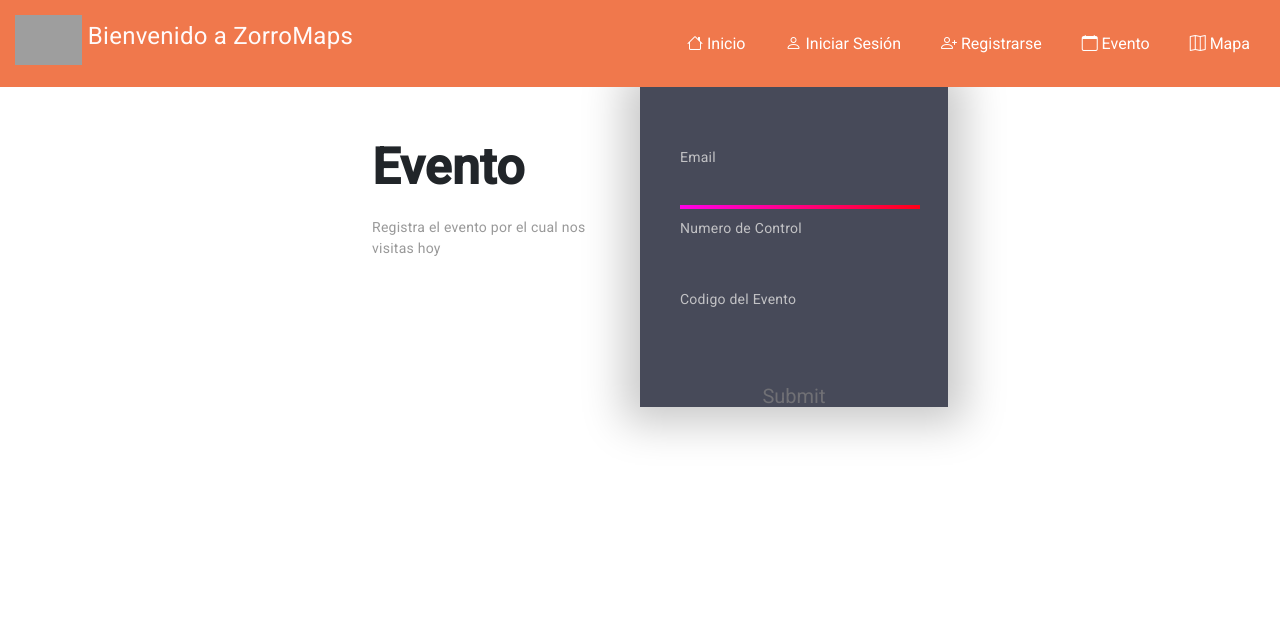
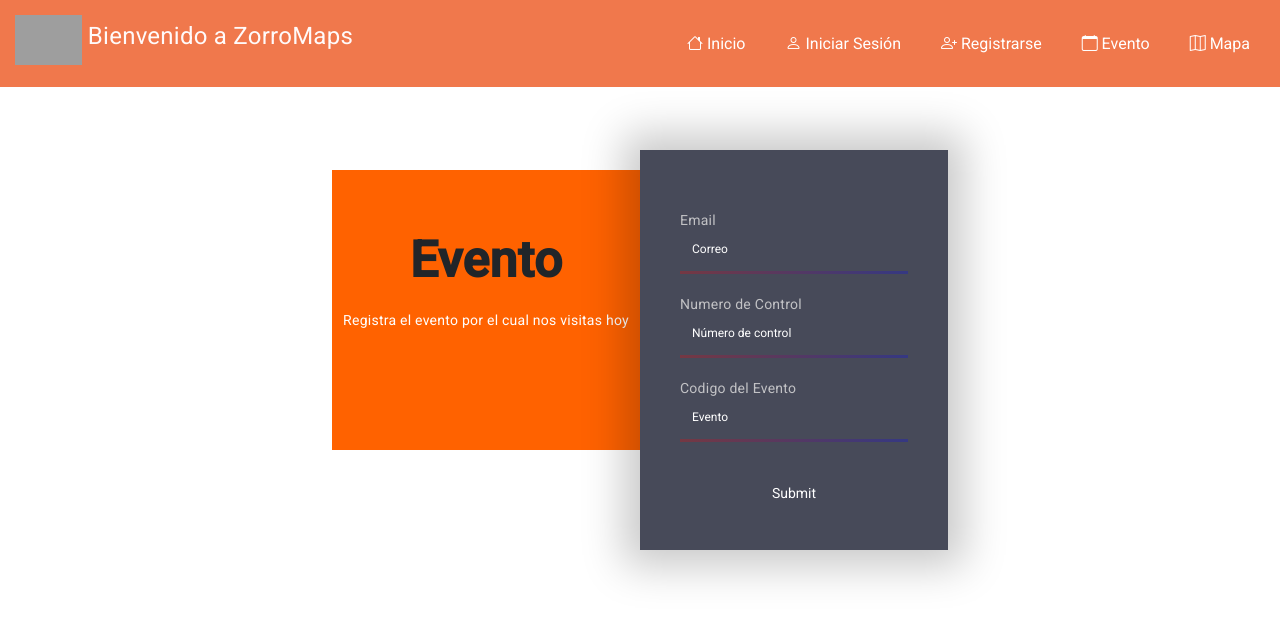
Before and after one commit to Aaronxd10/ZorroMaps, an Angular app in the folder Zorromaps/: page /evento in a window 1280 px wide. Shown: the top 620 px of the page. Built offline with nearby package versions, Linux system fonts and the light colour scheme; grey boxes are pictures that could not be loaded; a web font is replaced by a local one.

Commit message:
Cambios en el Login y Evento

```diff
--- a/Zorromaps/src/app/crear-cuenta/crear-cuenta.component.css
+++ b/Zorromaps/src/app/crear-cuenta/crear-cuenta.component.css
@@ -5,6 +5,7 @@
   background-color: #f0f0f0; /* Color de fondo gris claro */
   border-radius: 10px;
   box-shadow: 0 0 10px rgba(0, 0, 0, 0.1); /* Sombra suave */
+  margin-top: 150px;
 }
 
 h2 {
--- a/Zorromaps/src/app/evento/evento.component.css
+++ b/Zorromaps/src/app/evento/evento.component.css
@@ -20,6 +20,8 @@ body {
     height: auto;
     margin-bottom: 20px;
     padding-bottom: 20px;
+    margin-top: 500px;
+
   }
 }
 .container {
@@ -27,6 +29,8 @@ body {
   height: 320px;
   margin: 0 auto;
   width: 640px;
+  margin-top: 150px;
+
 }
 @media (max-width: 767px) {
   .container {
@@ -36,12 +40,14 @@ body {
   }
 }
 .left {
-  background: white;
+  background: rgb(255, 98, 0);
   height: calc(100% - 40px);
   top: 20px;
   position: relative;
   width: 50%;
+  text-align: center; /* Centra el contenido horizontalmente */
 }
+
 @media (max-width: 767px) {
   .left {
     height: 100%;
@@ -53,13 +59,20 @@ body {
 .login {
   font-size: 50px;
   font-weight: 900;
-  margin: 50px 40px 40px;
+  margin-top: 80px; /* Margen superior de 80px */
+  margin-right: auto; /* Margen derecho automático */
+  margin-bottom: 0; /* Sin margen inferior */
+  margin-left: auto; /* Margen izquierdo automático */
 }
+
 .eula {
-  color: #999;
+  color: #fefefe;
   font-size: 14px;
   line-height: 1.5;
-  margin: 40px;
+  margin-top: 40px; /* Margen superior de 40px */
+  margin-right: auto; /* Margen derecho automático */
+  margin-bottom: 0; /* Sin margen inferior */
+  margin-left: auto; /* Margen izquierdo automático */
 }
 .right {
   background: #474A59;
@@ -67,6 +80,7 @@ body {
   color: #F1F1F2;
   position: relative;
   width: 50%;
+  height: 400px;
 }
 @media (max-width: 767px) {
   .right {
@@ -86,6 +100,28 @@ path {
   stroke-width: 4;
   stroke-dasharray: 240 1386;
 }
+/* Estilos para los botones */
+.btn {
+  flex: 1;
+  display: inline-block; /* Cambiado a bloque para que estén uno encima del otro */
+  margin: 3px auto; /* Margen vertical reducido a 3px y centrado horizontalmente */
+  font-size: 14px;
+  padding: 5px 10px;
+  height: 50px;
+  color: white;
+  background-color: transparent;
+  border: none;
+}
+
+.btn:hover {
+  background-color: #fd7e14; /* Color de fondo naranja al pasar el cursor */
+
+}
+.btn:active {
+  background-color: transparent;
+  color: white;
+}
+
 .form {
   margin: 40px;
   position: absolute;
@@ -111,14 +147,28 @@ input {
 input::-moz-focus-inner {
   border: 0;
 }
-#submit {
-  color: #707075;
-  margin-top: 40px;
-  transition: color 300ms;
-}
+
 #submit:focus {
   color: #f97a02;
 }
 #submit:active {
   color: #d0d0d2;
 }
+.gradient-line {
+  border: 0;
+  height: 1px;
+  background: linear-gradient(to right, #FF0000, #0000FF); /* Cambia los colores de gradiente según tu preferencia */
+  margin: 10px 0; /* Ajusta el margen según sea necesario */
+}
+.form-control::placeholder {
+  font-size: 12px; /* Tamaño de fuente más pequeño para el placeholder */
+}
+input::placeholder {
+  color: #ffffff; /* Cambiar el color del placeholder a blanco */
+}
+.gradient-line {
+  border: 0;
+  height: 3px; /* Ajusta la altura de la línea según sea necesario */
+  background: linear-gradient(to right, #FF0000, #0000FF); /* Cambia los colores de gradiente según tu preferencia */
+  margin: 10px 0; /* Ajusta el margen según sea necesario */
+}
--- a/Zorromaps/src/app/evento/evento.component.html
+++ b/Zorromaps/src/app/evento/evento.component.html
@@ -5,89 +5,18 @@
       <div class="eula">Registra el evento por el cual nos visitas hoy</div>
     </div>
     <div class="right">
-      <svg viewBox="0 0 320 300">
-        <defs>
-          <linearGradient
-                          inkscape:collect="always"
-                          id="linearGradient"
-                          x1="13"
-                          y1="193.49992"
-                          x2="307"
-                          y2="193.49992"
-                          gradientUnits="userSpaceOnUse">
-            <stop
-                  style="stop-color:#ff00ff;"
-                  offset="0"
-                  id="stop876" />
-            <stop
-                  style="stop-color:#ff0000;"
-                  offset="1"
-                  id="stop878" />
-          </linearGradient>
-        </defs>
-        <path d="m 40,120.00016 239.99984,-3.2e-4 c 0,0 24.99263,0.79932 25.00016,35.00016 0.008,34.20084 -25.00016,35 -25.00016,35 h -239.99984 c 0,-0.0205 -25,4.01348 -25,38.5 0,34.48652 25,38.5 25,38.5 h 215 c 0,0 20,-0.99604 20,-25 0,-24.00396 -20,-25 -20,-25 h -190 c 0,0 -20,1.71033 -20,25 0,24.00396 20,25 20,25 h 168.57143" />
-      </svg>
       <div class="form">
         <label for="email">Email</label>
-        <input type="email" id="email">
+        <input type="email" class="form-control" id="email" placeholder="Correo">
+        <hr class="gradient-line">
         <label for="numContol">Numero de Control</label>
-        <input type="numContol" id="numContol">
+        <input type="numContol" class="form-control" id="numContol" placeholder="Número de control">
+        <hr class="gradient-line">
         <label for="codigo">Codigo del Evento</label>
-        <input type="codigo" id="codigo">
-        <input type="submit" id="submit" value="Submit">
+        <input type="codigo" class="form-control" id="codigo" placeholder="Evento">
+        <hr class="gradient-line">
+        <input type="submit" class="btn btn-primary mt-3" id="submit" value="Submit">
       </div>
     </div>
   </div>
 </div>
-
-  <script>
-    var current = null;
-document.querySelector('#email').addEventListener('focus', function(e) {
-  if (current) current.pause();
-  current = anime({
-    targets: 'path',
-    strokeDashoffset: {
-      value: 0,
-      duration: 700,
-      easing: 'easeOutQuart'
-    },
-    strokeDasharray: {
-      value: '240 1386',
-      duration: 700,
-      easing: 'easeOutQuart'
-    }
-  });
-});
-document.querySelector('#password').addEventListener('focus', function(e) {
-  if (current) current.pause();
-  current = anime({
-    targets: 'path',
-    strokeDashoffset: {
-      value: -336,
-      duration: 700,
-      easing: 'easeOutQuart'
-    },
-    strokeDasharray: {
-      value: '240 1386',
-      duration: 700,
-      easing: 'easeOutQuart'
-    }
-  });
-});
-document.querySelector('#submit').addEventListener('focus', function(e) {
-  if (current) current.pause();
-  current = anime({
-    targets: 'path',
-    strokeDashoffset: {
-      value: -730,
-      duration: 700,
-      easing: 'easeOutQuart'
-    },
-    strokeDasharray: {
-      value: '530 1386',
-      duration: 700,
-      easing: 'easeOutQuart'
-    }
-  });
-});
-  </script>
--- a/Zorromaps/src/app/login/login.component.css
+++ b/Zorromaps/src/app/login/login.component.css
@@ -20,14 +20,18 @@ body {
     height: auto;
     margin-bottom: 20px;
     padding-bottom: 20px;
+    margin-top: 500px;
   }
 }
 .container {
   display: flex;
   height: 320px;
-  margin: 0 auto;
+  margin: 80px auto 0; /* Agregar un margen superior de 80px y eliminar el margen superior automático */
   width: 640px;
+  margin-top: 150px;
+  text-align: center;
 }
+
 @media (max-width: 767px) {
   .container {
     flex-direction: column;
@@ -53,20 +57,29 @@ body {
 .login {
   font-size: 50px;
   font-weight: 900;
-  margin: 50px 40px 40px;
+  margin-top: 80px; /* Margen superior de 80px */
+  margin-right: auto; /* Margen derecho automático */
+  margin-bottom: 0; /* Sin margen inferior */
+  margin-left: auto; /* Margen izquierdo automático */
 }
+
 .eula {
   color: #fefefe;
   font-size: 14px;
   line-height: 1.5;
-  margin: 40px;
+  margin-top: 40px; /* Margen superior de 40px */
+  margin-right: auto; /* Margen derecho automático */
+  margin-bottom: 0; /* Sin margen inferior */
+  margin-left: auto; /* Margen izquierdo automático */
 }
+
 .right {
   background: #474A59;
   box-shadow: 0px 0px 40px 16px rgba(0,0,0,0.22);
   color: #F1F1F2;
   position: relative;
   width: 50%;
+  height: 400px;
 }
 @media (max-width: 767px) {
   .right {
@@ -92,34 +105,43 @@ path {
   text-align: center; /* Centra el contenido horizontalmente */
 }
 
-.button-group {
-  display: flex;
-  justify-content: space-between; /* Distribuye los botones de manera uniforme horizontalmente */
-  margin-top: 20px; /* Espacio entre los botones y el contenido superior */
+.button-container {
+  text-align: center; /* Centra los elementos horizontalmente */
 }
 
+/* Estilos para los botones */
 .btn {
-  flex: 1; /* Los botones ocupan todo el espacio disponible horizontalmente */
-  margin: 0 5px; /* Espacio entre los botones */
+  flex: 1;
+  display: inherit; /* Cambiado a bloque para que estén uno encima del otro */
+  margin: 3px auto; /* Margen vertical reducido a 3px y centrado horizontalmente */
+  font-size: 14px;
+  padding: 5px 10px;
+  height: 50px;
+  color: white;
+  background-color: transparent;
+  border: none;
 }
 
+.btn:hover {
+  background-color: #fd7e14; /* Color de fondo naranja al pasar el cursor */
 
-.btn:hover {
-  background-color: #0056b3;
 }
 
 .btn:active {
-  background-color: #0056b3;
-  color: #f8f9fa; /* Color del texto activo */
+  background-color: transparent;
+  color: white;
 }
 
 label {
   color:  #c2c2c5;
   display: block;
-  font-size: 14px;
+  font-size: 16px;
   height: 16px;
   margin-top: 20px;
   margin-bottom: 5px;
+}
+.form-control::placeholder {
+  font-size: 12px; /* Tamaño de fuente más pequeño para el placeholder */
 }
 input {
   background: transparent;
@@ -134,14 +156,20 @@ input {
 input::-moz-focus-inner {
   border: 0;
 }
-#submit {
-  color: #707075;
-  margin-top: 40px;
-  transition: color 300ms;
-}
+
 #submit:focus {
   color: #f97a02;
 }
 #submit:active {
   color: #d0d0d2;
 }
+.gradient-line {
+  border: 0;
+  height: 3px; /* Ajusta la altura de la línea según sea necesario */
+  background: linear-gradient(to right, #FF0000, #0000FF); /* Cambia los colores de gradiente según tu preferencia */
+  margin: 10px 0; /* Ajusta el margen según sea necesario */
+}
+
+input::placeholder {
+  color: #ffffff; /* Cambiar el color del placeholder a blanco */
+}
--- a/Zorromaps/src/app/login/login.component.html
+++ b/Zorromaps/src/app/login/login.component.html
@@ -5,40 +5,23 @@
       <div class="eula">ZORROMAPS</div>
     </div>
     <div class="right">
-      <svg viewBox="0 0 320 300">
-        <defs>
-          <linearGradient
-                          inkscape:collect="always"
-                          id="linearGradient"
-                          x1="13"
-                          y1="193.49992"
-                          x2="307"
-                          y2="193.49992"
-                          gradientUnits="userSpaceOnUse">
-            <stop
-                  style="stop-color:#ff00ff;"
-                  offset="0"
-                  id="stop876" />
-            <stop
-                  style="stop-color:#ff0000;"
-                  offset="1"
-                  id="stop878" />
-          </linearGradient>
-        </defs>
-        <path d="m 40,120.00016 239.99984,-3.2e-4 c 0,0 24.99263,0.79932 25.00016,35.00016 0.008,34.20084 -25.00016,35 -25.00016,35 h -239.99984 c 0,-0.0205 -25,4.01348 -25,38.5 0,34.48652 25,38.5 25,38.5 h 215 c 0,0 20,-0.99604 20,-25 0,-24.00396 -20,-25 -20,-25 h -190 c 0,0 -20,1.71033 -20,25 0,24.00396 20,25 20,25 h 168.57143" />
-      </svg>
       <div class="form">
         <label for="numeroControl">Numero de Control</label>
-        <input type="text" class="form-control" id="numeroControl" placeholder="Ingrese su número de control">
+        <input type="text" class="form-control" id="numeroControl" placeholder="Número de control">
+        <hr class="gradient-line">
+
         <label for="password">Contraseña</label>
-        <input type="password" id="password" placeholder="Ingrese su contraseña">
-        <input type="submit" id="submit" value="Submit">
-        <div class="form-group form-check">
+        <input type="password" class="form-control" id="password" placeholder="Ingrese su contraseña">
+        <hr class="gradient-line">
+          <div class="form-group form-check">
             <a href="#" (click)="olvideContrasena($event)">¿Olvidaste tu contraseña?</a>
-        </div>
-        <button type="button" class="btn btn-primary mt-3" (click)="iniciarSesion()">Iniciar Sesión</button>
-        <button type="button" class="btn btn-secondary mt-3" (click)="registrarse()">Registrarse</button>
+          </div>
+              <div >
+                <button type="button" class="btn btn-primary mt-3" (click)="iniciarSesion()">Submit</button>
+                <button type="button" class="btn btn-secondary mt-3" (click)="registrarse()">Registrarse</button>
+              </div>
       </div>
+
     </div>
   </div>
 </div>
```
